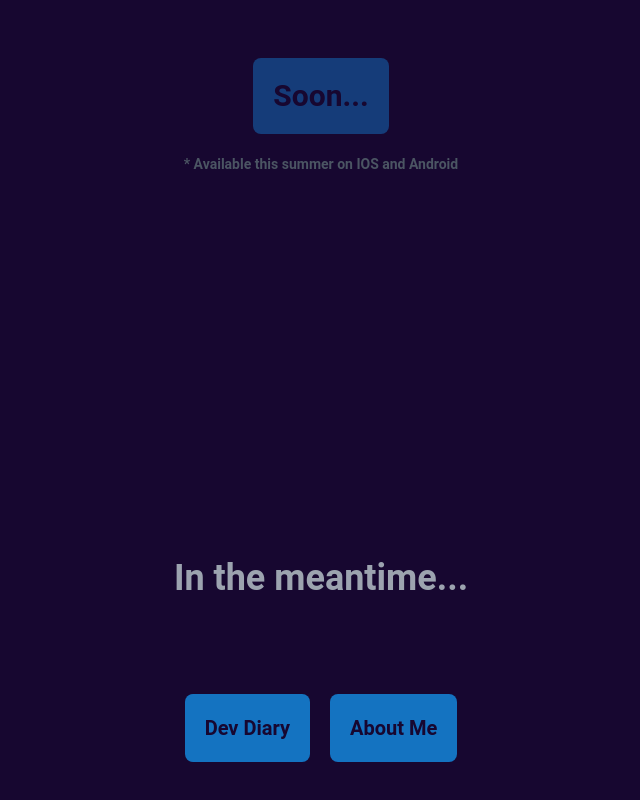
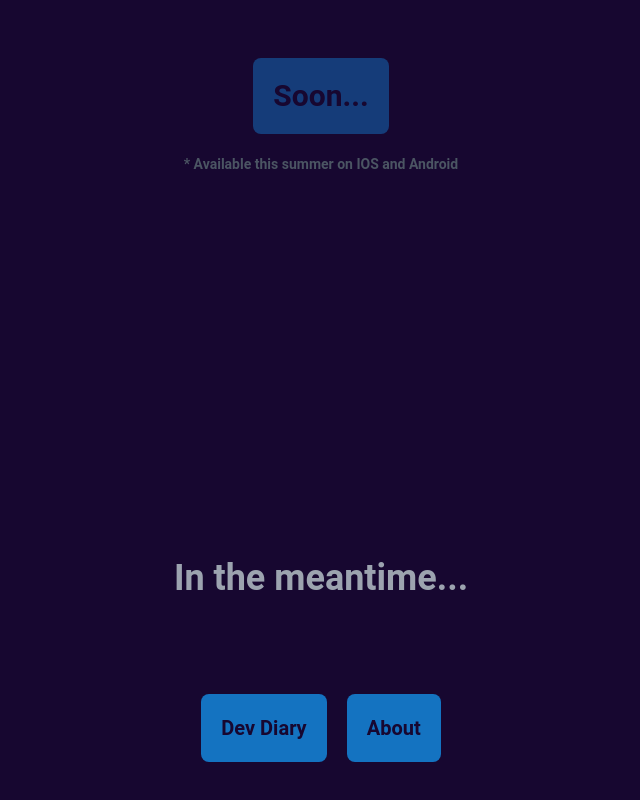
Before and after one commit to fibleep/code-blinx-next-frontend, a Next.js app: page / in a window 1280 px wide. Shown: the part 458-1258 px from the top of the page, without its empty margins (319-959 px from the left). Built offline with nearby package versions, Linux system fonts and the light colour scheme.

Commit message:
elina feedback - button fix

```diff
--- a/src/app/page.js
+++ b/src/app/page.js
@@ -41,12 +41,16 @@ export default function Home() {
 						<span> In the meantime...</span>
 					</h1>
 					<div className='flex justify-center space-x-5'>
+						<Link href='/diary'>
 						<button className='bg-accent text-background font-bold p-5 text-xl rounded-lg mt-24 hover:shadow-lg hover:scale-110 transform transition duration-500 hover:bg-accent hover:shadow-accent hover:text-background'>
-							<Link href='/diary'>Dev Diary</Link>
+							Dev Diary
 						</button>
+						</Link>
+						<Link href='/about'>
 						<button className='bg-accent text-background font-bold p-5 text-xl rounded-lg mt-24 hover:shadow-lg hover:scale-110 transform transition duration-500 hover:bg-accent hover:shadow-accent hover:text-background'>
-							<Link href='/about'>About Me</Link>
+							About
 						</button>
+						</Link>
 					</div>
 				</div>
 				{/* <div className='flex flex-col justify-center'>
```
